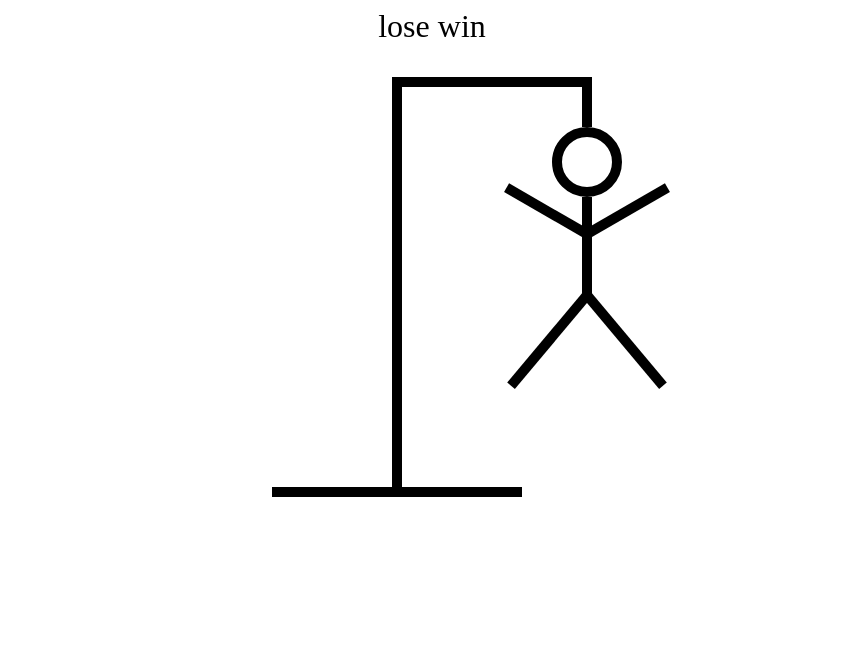
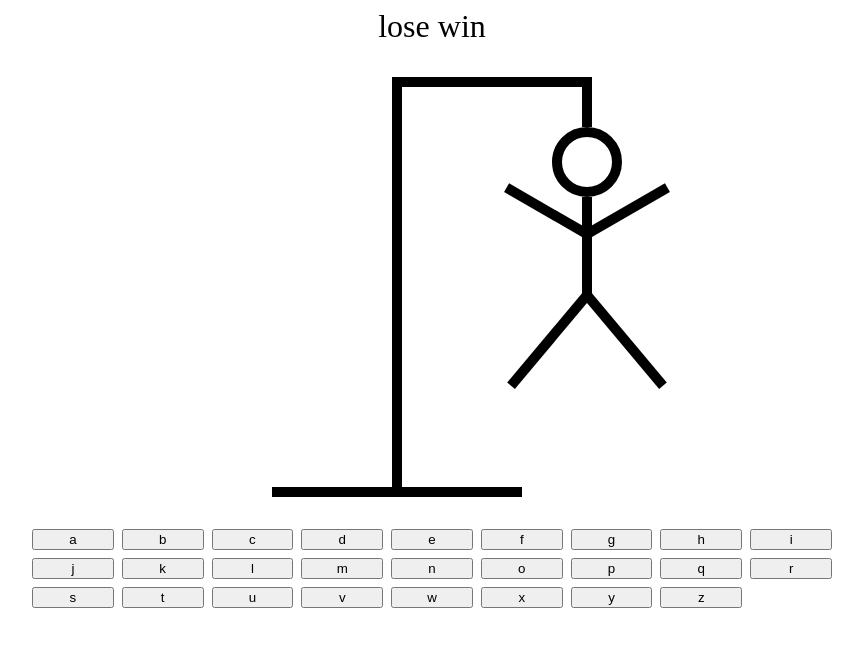
Before and after one commit to emzys/hangman, a React (Vite) app: page / in a window 1280 px wide. Shown: the top 646 px of the page, without its empty margins (208-1071 px from the left). Built offline with nearby package versions, Linux system fonts and the light colour scheme.

Commit message:
add keyboard component

```diff
--- a/src/App.tsx
+++ b/src/App.tsx
@@ -9,7 +9,7 @@
     return words[Math.floor(Math.random() * words.length)];
   });
   const [guessedLetters, setGuessedLetters] = useState<string[]>([]);
-  // console.log("wordToGuess :>> ", wordToGuess);
+  console.log("wordToGuess :>> ", wordToGuess);
 
   return (
     <div
@@ -32,7 +32,9 @@
       </div>
       <HangmanDrawing />
       <HangmanWord />
-      <Keyboard />
+      <div style={{ alignSelf: "stretch" }}>
+        <Keyboard />
+      </div>
     </div>
   );
 }
--- a/src/Keyboard.tsx
+++ b/src/Keyboard.tsx
@@ -1 +1,48 @@
-export function Keyboard() {}
+const KEYS = [
+  "a",
+  "b",
+  "c",
+  "d",
+  "e",
+  "f",
+  "g",
+  "h",
+  "i",
+  "j",
+  "k",
+  "l",
+  "m",
+  "n",
+  "o",
+  "p",
+  "q",
+  "r",
+  "s",
+  "t",
+  "u",
+  "v",
+  "w",
+  "x",
+  "y",
+  "z",
+];
+
+export function Keyboard() {
+  return (
+    <div
+      style={{
+        display: "grid",
+        gridTemplateColumns: "repeat(auto-fit, minmax(75px, 1fr))",
+        gap: ".5rem",
+      }}
+    >
+      {KEYS.map((key) => {
+        return (
+          <button className="" key={key}>
+            {key}
+          </button>
+        );
+      })}
+    </div>
+  );
+}
```
